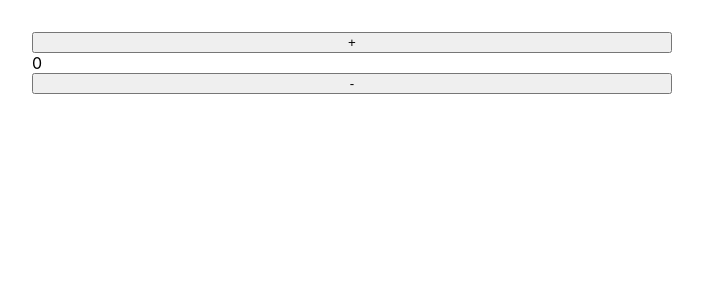
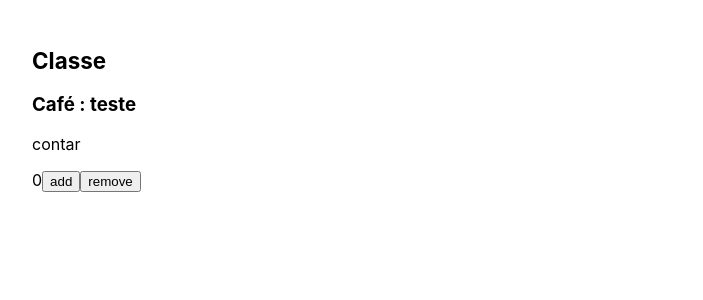
Before and after one commit to Sara01romao/estudo-reactjs, a React (Create React App) app: page / in a window 1280 px wide. Shown: the top 300 px of the page, without its empty margins (288-991 px from the left). Built offline with nearby package versions, Linux system fonts and the light colour scheme.

Commit message:
uso de classe

```diff
--- a/src/App.jsx
+++ b/src/App.jsx
@@ -1,44 +1,16 @@
 
-import { useReducer, useState } from 'react';
 import './App.css'
-
-//função redutora e estadado inicial
-//dispatch- função que vai mandar as ações para o reducer
+import Produtos from './Produto';
 
 
 
- function reducer(state, action){
-
-  switch(action){
-    case 'aumentar':
-      return state +1;
-    case 'diminuir':
-      return state -1;
-    default:
-      throw new Error("Erro action não existe")
-  }
-
-  /*if(action === 'aumentar'){
-    return state + 1;
-  }
-  if(action === 'diminuir'){
-    return state - 1
-  }
-
-  return new Error("Erro action não existe");*/
-}
-
-function App() {
-  const [state, dispatch] = useReducer(reducer, 0);
-
+const App = () => {
 
 
   return (
     <div className="App">
 
-      <button onClick={() => dispatch('aumentar')}>+</button>
-      {state}
-      <button onClick={() => dispatch('diminuir')}>-</button>
+      <Produtos titulo="Café"/>
 
     </div>
 
--- /dev/null
+++ b/src/Produto.js
@@ -0,0 +1,44 @@
+
+import React from 'react';
+
+
+class Produtos extends React.Component{
+    //define os estdos dentro do constructor
+    //super- herdas tdas as propriedades anterios do componente
+
+    constructor(props){
+        super(props);
+        this.teste = 'teste'; //estato nçao reativo
+        this.state = {
+            contar: 0,
+        };
+
+        //metodo de funções para fazer a referencia do this
+        this.handleClick = this.handleClick.bind(this);
+
+
+    }
+
+    handleClick(){
+        this.setState((state) =>({contar: state.contar -1}))
+    }
+
+
+    render(){
+        return(
+            <div>
+            <h1>Classe</h1>
+            <h3>{this.props.titulo} : {this.teste}</h3>
+
+            <p>contar</p>
+            {this.state.contar}
+             <button onClick={() => this.setState((state) =>({contar: state.contar +1}))}>add</button>
+
+             <button onClick={this.handleClick}>remove</button>
+            </div>
+        )
+    }
+}
+
+
+export default Produtos;
```
